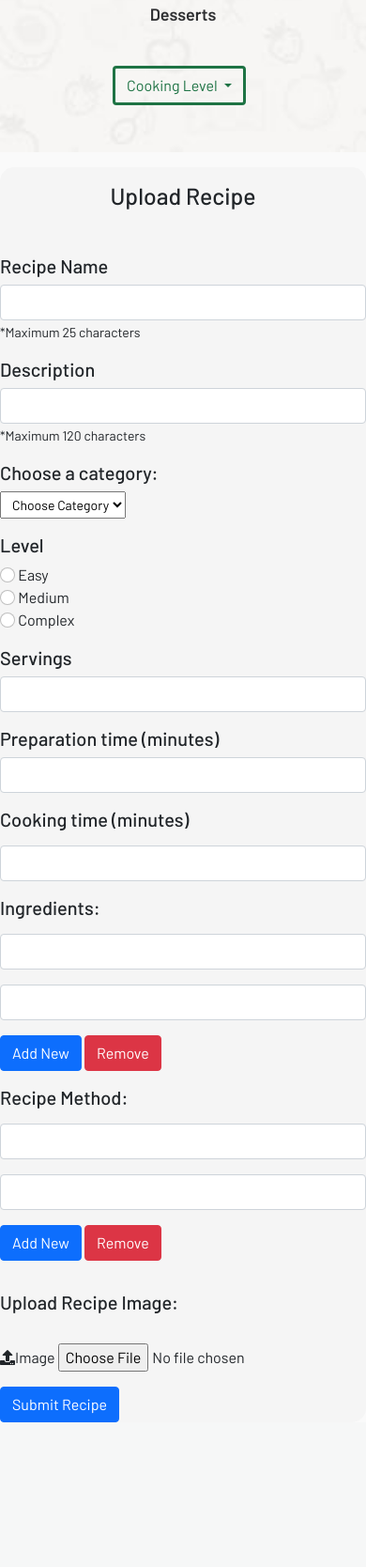
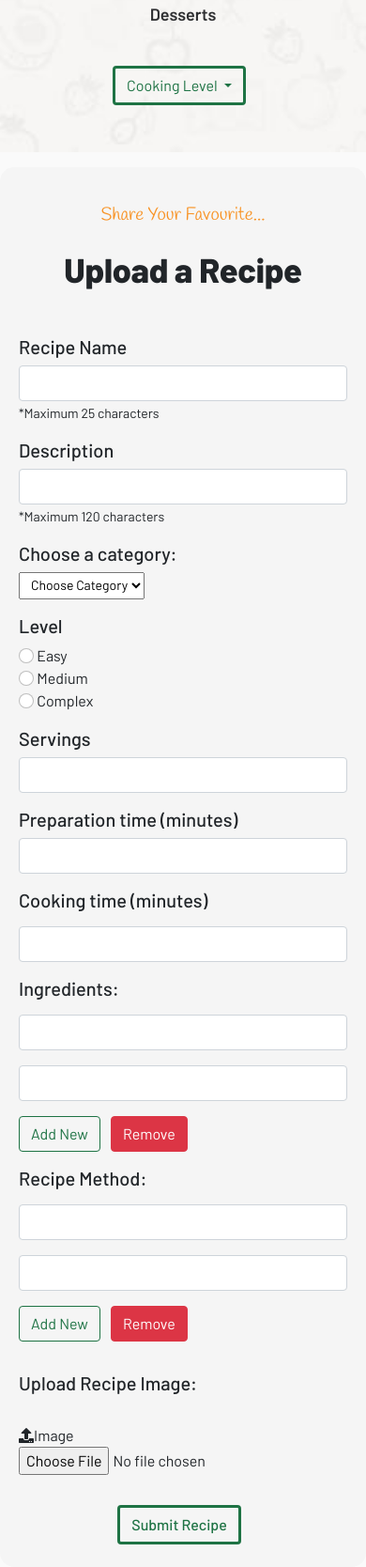
Before and after one commit to Code-Institute-Submissions/kerekmarci-ms3, a Flask app: page /upload_recipe in a window 390 px wide. Shown: the part 1076-2744 px from the top of the page at 94% size. Before the commit the page ends 2590 px from the top, so only its background shows below. Run offline with Flask 2, Linux system fonts and the light colour scheme; data that the repository does not hold is empty; some libraries are stand-ins or nearby versions.

Commit message:
Upload recipe page formatted, padding added for mobile view

```diff
--- a/static/css/style.css
+++ b/static/css/style.css
@@ -168,6 +168,13 @@ p,
 
 .recipe-categories-title {
     font-size: 50px;
+    font-weight: 800;
+    letter-spacing: -0.2px;
+    margin-top: 25px;
+}
+
+.recipe-categories-title-smaller {
+    font-size: 36px;
     font-weight: 800;
     letter-spacing: -0.2px;
     margin-top: 25px;
@@ -592,6 +599,13 @@ ul.pagination {
 
 /* ------- MEDIA QUERIES ------- */
 
+@media screen and (max-width: 850px) {
+    .upload-recipe-container {
+        padding-left: 20px;
+        padding-right: 20px;
+    }
+}
+
 
 @media screen and (max-width: 576px) {
     .banner {
--- a/templates/upload_recipe.html
+++ b/templates/upload_recipe.html
@@ -5,7 +5,8 @@
 <section class="upload-recipe-container mx1200">
 
     <div class="text-center mt-3 pt-3 mb-5">
-        <h2>Upload Recipe</h2>
+        <h4 class="choose-category mt-4">Share Your Favourite...</h4>
+        <h2 class="recipe-categories-title-smaller">Upload a Recipe</h2>
     </div>
 
     <section class="form-container">
@@ -82,7 +83,7 @@
                 <input type="text" name="ingredients" class="form-control mt-3" required>
                 <input type="text" name="ingredients" class="form-control mt-3" required>
             </div>
-            <a href="#" onclick="addIngredientField()" class="btn btn-primary mb-3">Add New</a>
+            <a href="#" onclick="addIngredientField()" class="button green-button mb-3">Add New</a>
             <a href="#" onclick="removeIngredientField()" class="btn btn-danger mb-3">Remove</a>
 
             <!-- Recipe Method -->
@@ -91,7 +92,7 @@
                 <input type="text" name="method" class="form-control mt-3" required>
                 <input type="text" name="method" class="form-control mt-3" required>
             </div>
-            <a href="#" onclick="addMethodField()" class="btn btn-primary mb-3">Add New</a>
+            <a href="#" onclick="addMethodField()" class="button green-button mb-3">Add New</a>
             <a href="#" onclick="removeMethodField()" class="btn btn-danger mb-3">Remove</a>
 
             <!-- Image URL -->
@@ -104,7 +105,9 @@
                 <input id="upload-recipe-image" name="file" type="file">
             </div>
 
-            <button type="submit" class="btn btn-primary">Submit Recipe</button>
+            <div class="text-center">
+                <button type="submit" class="button green-button-thick mt-3 mb-4">Submit Recipe</button>
+            </div>
         </form>
     </section>
 
```
